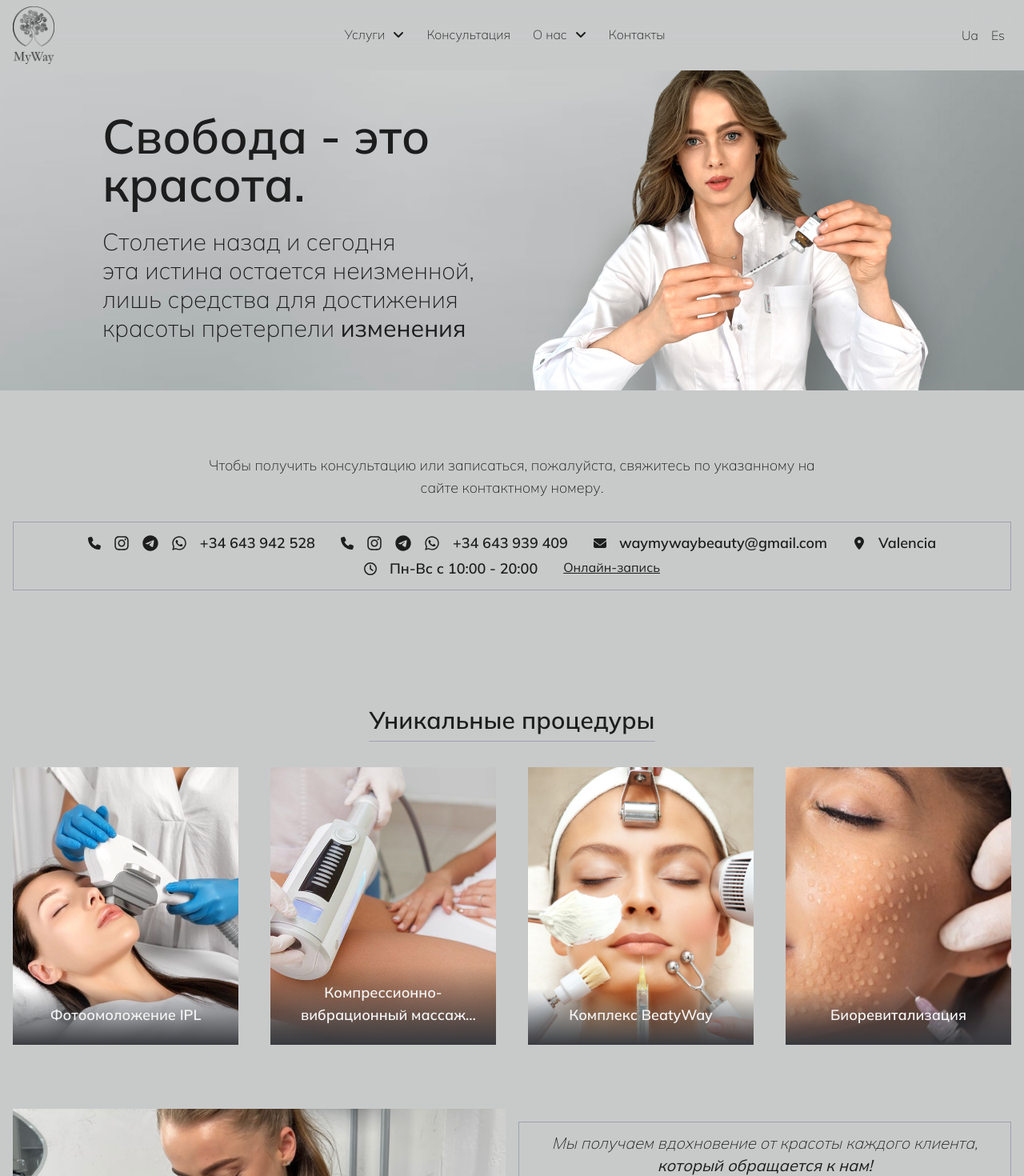
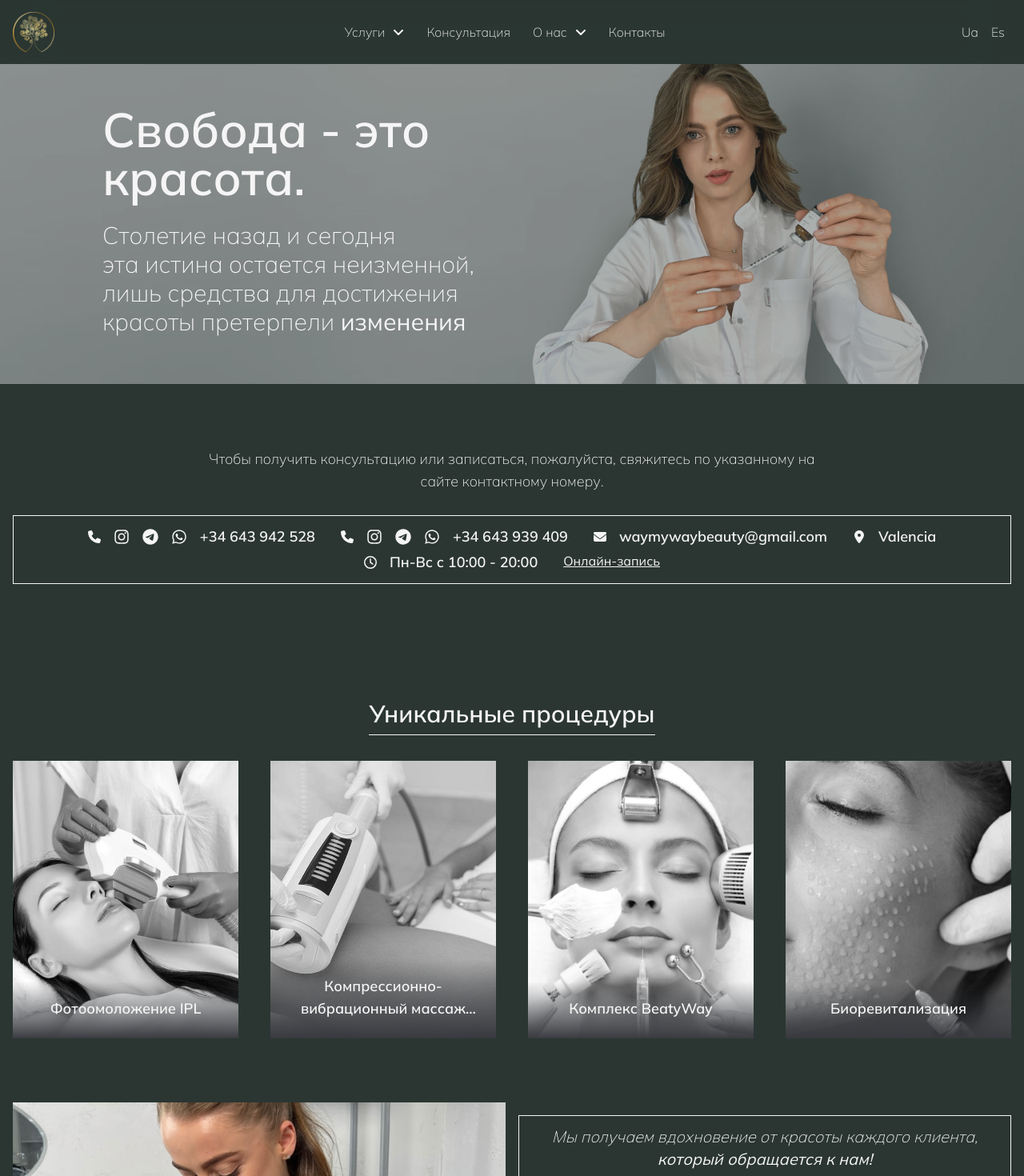
Before and after one commit to KirillUnited/beautymyway-app, a Next.js app: page / in a window 1280 px wide. Shown: the top 1470 px of the page at 80% size. Built offline with nearby package versions, Linux system fonts and the light colour scheme.

Commit message:
Change to green theme

```diff
--- a/src/app/containers/AboutSection/AboutSection.tsx
+++ b/src/app/containers/AboutSection/AboutSection.tsx
@@ -8,7 +8,7 @@ export default function AboutSection() {
             image={`about.jpeg`}
             className={styles.wrapper}
         >
-            <div className="text-xl font-extralight italic p-3 text-center border border-gray-400 my-4">
+            <div className="text-xl font-extralight italic p-3 text-center border border-primary my-4">
                 Мы получаем вдохновение от красоты каждого клиента,<span className="font-normal"> который обращается к нам!</span>
             </div>
             <p>Мы <span className="font-semibold">ежедневно используем</span> наш накопленный опыт, лучшие методики и средства, чтобы помочь вам обнаружить и подчеркнуть вашу природную красоту и гармонию. Это позволяет нам внедрять передовые техники и протоколы лечения.</p>
--- a/src/app/containers/HeroSection/HeroSection.module.scss
+++ b/src/app/containers/HeroSection/HeroSection.module.scss
@@ -1,5 +1,17 @@
 .root {
     position: relative;
+    background: radial-gradient(
+        75.72% 51.86% at 57.47% 57.89%,
+        rgb(55, 70, 64) 0%,
+        var(--color-foreground) 100%
+    );
+    &::after {
+        display: block;
+        content: "";
+        position: absolute;
+        inset: 0;
+        background-color: rgba($color: #2b3632, $alpha: 0.4);
+    }
     @media (max-width: $mantine-breakpoint-md) {
         background: transparent;
     }
--- a/src/app/containers/HitSection/HitSection.module.scss
+++ b/src/app/containers/HitSection/HitSection.module.scss
@@ -1,3 +1,3 @@
 .wrapper {
-    @apply lg:border border-gray-400 lg:p-9;
+    @apply lg:border border-neutral-700 lg:p-9;
 }
--- a/src/app/containers/InfoSection/InfoSection.module.scss
+++ b/src/app/containers/InfoSection/InfoSection.module.scss
@@ -11,7 +11,7 @@
     @apply text-sm lg:text-lg font-light leading-snug lg:leading-7 max-w-3xl text-center;
 }
 .contacts {
-    @apply flex flex-wrap justify-center gap-y-1 gap-x-8 border border-gray-400 p-2 lg:p-3;
+    @apply flex flex-wrap justify-center gap-y-1 gap-x-8 border border-primary p-2 lg:p-3;
 }
 .button {
     @apply min-w-[11.5rem];
--- a/src/components/Button/Button.module.scss
+++ b/src/components/Button/Button.module.scss
@@ -1,9 +1,9 @@
 .default {
-    @apply inline-flex items-center justify-center font-light min-h-[2.5rem] px-3 cursor-pointer transition-all;
+    @apply inline-flex items-center justify-center font-semibold min-h-[2.5rem] px-3 cursor-pointer transition-all;
 }
 
 .primary {
-    @apply text-secondary hover:text-primary bg-primary hover:bg-transparent border border-primary;
+    @apply text-primaryInvert bg-primary border border-primary;
 }
 
 .transparent {
--- a/src/components/Footer/Footer.tsx
+++ b/src/components/Footer/Footer.tsx
@@ -22,7 +22,7 @@ export default function Footer() {
     }
 
     return (
-        <footer className="flex flex-col gap-10 bg-foregroundDark py-6 text-secondary">
+        <footer className="flex flex-col gap-10 bg-foregroundDark py-6">
             <div className="container flex flex-wrap flex-col md:flex-row items-center md:items-start md:justify-between gap-10">
                 <div className='flex flex-col items-center md:items-start gap-6 order-1 sm:order-none'>
                     <Link href={'/'} className={`logo`}>
--- a/src/components/Header/Header.module.scss
+++ b/src/components/Header/Header.module.scss
@@ -1,6 +1,6 @@
 .root {
     @apply sticky top-0 left-0 z-50 w-full;
-    background-color: rgba(var(--color-foreground), 0.5);
+    background-color: rgba(#2B3632, $alpha: 0.5);
     backdrop-filter: blur(30px);
 }
 .logo {
--- a/src/components/Header/Header.tsx
+++ b/src/components/Header/Header.tsx
@@ -24,7 +24,7 @@ export default function Header() {
                 <nav className="min-h-[5rem] container flex justify-between items-center py-2">
                     <Link href={'/'} className={styles.logo}>
                         <Image
-                            src={`/images/logo.png`}
+                            src={`/images/logo-color.png`}
                             width={52}
                             height={52}
                             alt='Артур Сугако теперь и в Барселоне!'
@@ -43,7 +43,7 @@ export default function Header() {
                         </div>
                     </Group>
 
-                    <Burger opened={drawerOpened} onClick={toggleDrawer} hiddenFrom="lg" className='text-primary' />
+                    <Burger opened={drawerOpened} onClick={toggleDrawer} hiddenFrom="lg" color='var(--mantine-color-primary-0)' />
                 </nav>
             </header>
 
--- a/src/components/ProductCard/ProductCard.module.scss
+++ b/src/components/ProductCard/ProductCard.module.scss
@@ -3,7 +3,6 @@
         .image {
             -webkit-filter: grayscale(0);
             filter: grayscale(0);
-            transform: scale(1.1);
         }
         .description {
             grid-template-rows: 1fr;
@@ -13,7 +12,6 @@
 }
 .content {
     @apply absolute left-0 bottom-[-1px] right-0 text-center font-semibold p-5 z-10 flex flex-col gap-1;
-    color: var(--mantine-color-primary-0);
     background: linear-gradient(0deg, #37393e 0%, rgba(55, 57, 62, 0) 100%);
 }
 .title {
@@ -21,9 +19,8 @@
 }
 .image {
     @apply object-cover w-full transition-all duration-700;
-    // -webkit-filter: grayscale(1);
-    // filter: grayscale(1);
-    transform: scale(1);
+    -webkit-filter: grayscale(1);
+    filter: grayscale(1);
 }
 .description {
     display: grid;
--- a/src/styles/globals.scss
+++ b/src/styles/globals.scss
@@ -3,8 +3,8 @@
 @tailwind utilities;
 
 :root {
-    --color-foreground: rgb(200,202,202);
-    --mantine-color-body: #bec0c2;
+    --color-foreground: #2b3632;
+    --mantine-color-body: #2b3632;
 }
 @layer base {
     html {
@@ -16,7 +16,7 @@
         @apply flex flex-col gap-2 items-center max-w-xl mx-auto text-center pt-12 lg:pt-16 pb-8;
     }
     .section-title {
-        @apply text-2xl md:text-3xl font-semibold leading-normal border-b border-b-gray-400 pb-2;
+        @apply text-2xl md:text-3xl font-semibold leading-normal border-b border-b-primary pb-2;
     }
     .section-description {
         @apply text-base font-light;
--- a/src/styles/post.module.scss
+++ b/src/styles/post.module.scss
@@ -5,7 +5,7 @@
     h2,
     h3,
     h4 {
-        @apply self-center text-center pt-10 pb-4 text-2xl md:text-3xl font-semibold leading-normal border-b border-b-gray-400;
+        @apply self-center text-center pt-10 pb-4 text-2xl md:text-3xl font-semibold leading-normal border-b border-b-primary;
     }
     ul,
     ol {
@@ -26,9 +26,10 @@
     ol {
         & > li {
             &::before {
-                @apply text-xl font-semibold border border-gray-400;
+                @apply text-xl font-semibold;
                 counter-increment: section;
                 content: counter(section);
+                border: 1px solid #f5f5f5;
                 border-radius: 50%;
                 width: rem(40px);
                 height: rem(40px);
--- a/tailwind.config.ts
+++ b/tailwind.config.ts
@@ -17,8 +17,8 @@ const config: Config = {
       },
       colors: {
         foreground: 'var(--color-foreground)',
-        foregroundDark: '#131313',
-        primary: '#1D1D1D',
+        foregroundDark: '#0E0E0E',
+        primary: '#f5f5f5',
         secondary: '#C4C4C4',
         accent: '#CAAC59',
         primaryInvert: '#000',
```
